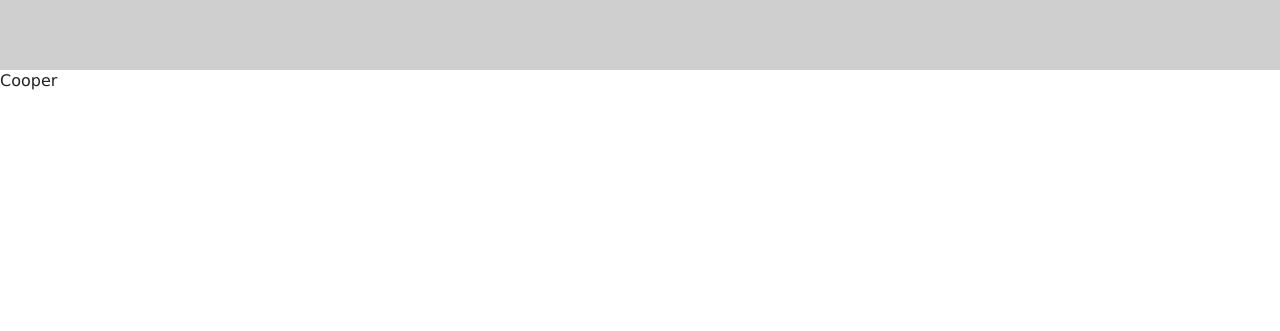
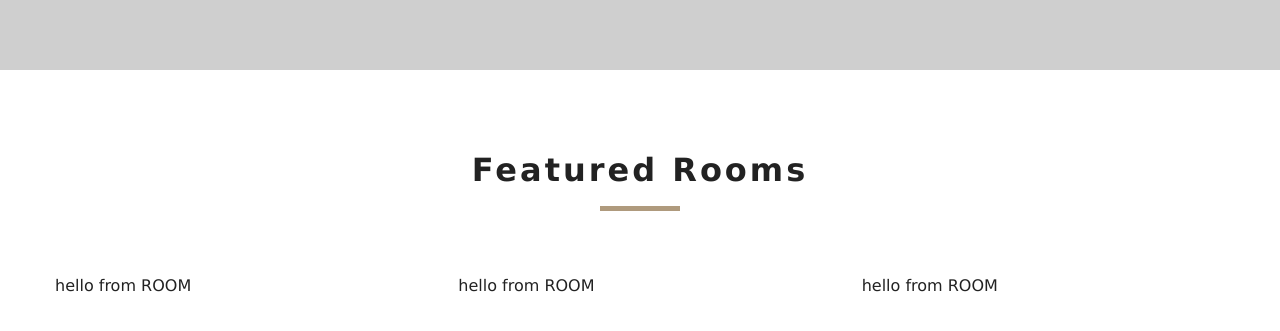
Before and after one commit to CoopsCodes/hotel-booking-site, a React (Create React App) app in the folder resort/: page / in a window 1280 px wide. Shown: the part 1231-1562 px from the top of the page. Before the commit the page ends 1323 px from the top, so only its background shows below. Built offline with nearby package versions, Linux system fonts and the light colour scheme.

Commit message:
context, loading screen, framework for featured rooms

```diff
--- a/resort/src/components/FeaturedRooms.js
+++ b/resort/src/components/FeaturedRooms.js
@@ -1,11 +1,25 @@
 import React, { Component } from "react";
 import { RoomContext } from "../context";
+import Loading from "./Loading";
+import Room from "./Room";
+import Title from "./Title";
 
 export default class FeaturedRooms extends Component {
   static contextType = RoomContext;
   render() {
-    const value = this.context;
-    console.log(value);
-    return <div>{value.name}</div>;
+    let { loading, featuredRooms: rooms } = this.context;
+
+    rooms = rooms.map(room => {
+      return <Room key={room.id} room={room} />;
+    });
+
+    return (
+      <section className="featured-rooms">
+        <Title title="featured rooms" />
+        <div className="featured-rooms-center">
+          {loading ? <Loading /> : rooms}
+        </div>
+      </section>
+    );
   }
 }
--- /dev/null
+++ b/resort/src/components/Loading.js
@@ -0,0 +1,11 @@
+import React from "react";
+import loadingGif from "../images/gif/loading-gear.gif";
+
+export default function Loading() {
+  return (
+    <div className="loading">
+      <h4>Rooms are Loading...</h4>
+      <img src={loadingGif} alt="loading screen" />
+    </div>
+  );
+}
--- /dev/null
+++ b/resort/src/components/Room.js
@@ -0,0 +1,5 @@
+import React from "react";
+
+export default function Room() {
+  return <div>hello from ROOM</div>;
+}
--- a/resort/src/context.js
+++ b/resort/src/context.js
@@ -1,12 +1,39 @@
 import React, { Component } from "react";
-
+import items from "./data";
 const RoomContext = React.createContext();
 
 class RoomProvider extends Component {
   state = {
-    greeting: "Hello",
-    name: "Cooper"
+    rooms: [],
+    sortedRooms: [],
+    featuredRooms: [],
+    loading: true
   };
+
+  // Get Data
+  componentDidMount() {
+    let rooms = this.formatData(items);
+    // console.log("rooms from Context", rooms);
+    let featuredRooms = rooms.filter(room => room.featured === true);
+    this.setState({
+      rooms,
+      featuredRooms,
+      sortedRooms: rooms,
+      loading: false
+    });
+  }
+
+  formatData(items) {
+    let tempItems = items.map(item => {
+      let id = item.sys.id;
+      let images = item.fields.images.map(image => image.fields.file.url);
+      let room = { ...item.fields, images, id };
+
+      return room;
+    });
+    return tempItems;
+  }
+
   render() {
     return (
       <RoomContext.Provider value={{ ...this.state }}>
```
